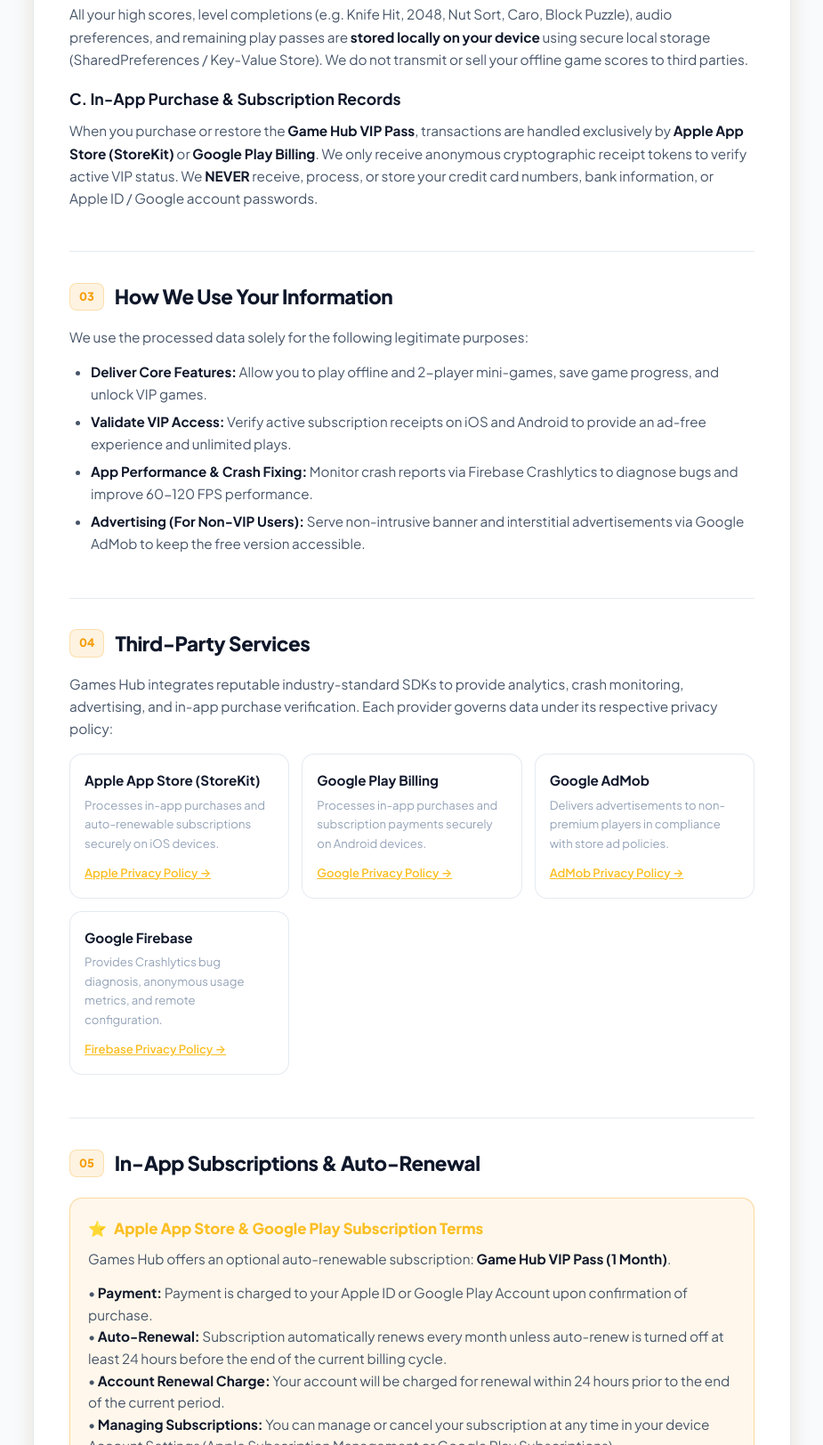
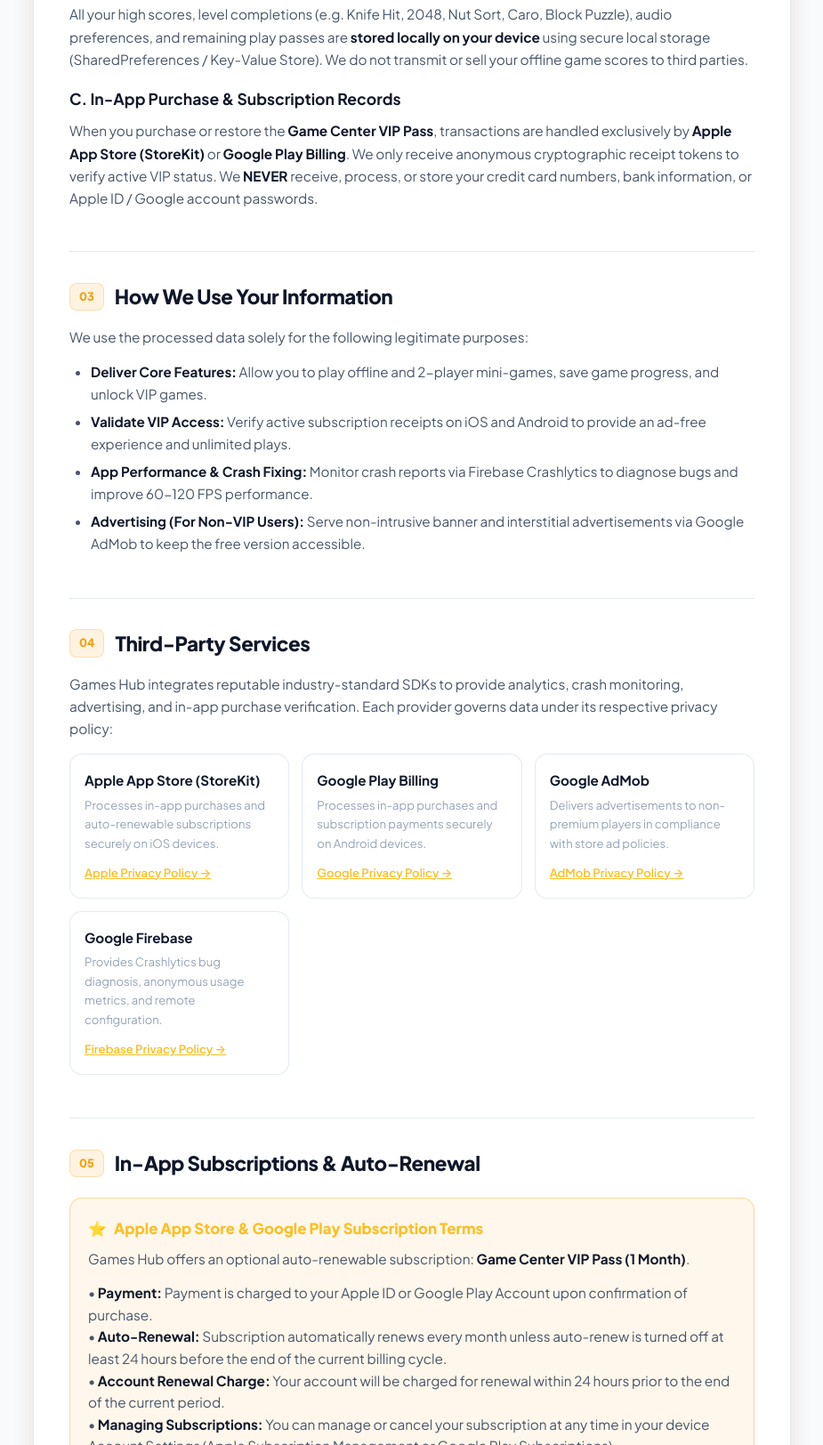
Before and after one commit to tranduytung0966882567/my_game_policy, a plain HTML site: page index.html in a window 1280 px wide. Shown: the part 1233-2857 px from the top of the page at 89% size, without its empty margins (177-1102 px from the left). Drawn offline with Linux system fonts and the light colour scheme.

Commit message:
Rename 'Game Hub VIP Pass' to 'Game Center VIP Pass'

```diff
--- a/index.html
+++ b/index.html
@@ -110,7 +110,7 @@
 
         <h3>C. In-App Purchase & Subscription Records</h3>
         <p>
-          When you purchase or restore the <strong>Game Hub VIP Pass</strong>, transactions are handled exclusively by <strong>Apple App Store (StoreKit)</strong> or <strong>Google Play Billing</strong>. We only receive anonymous cryptographic receipt tokens to verify active VIP status. We <strong>NEVER</strong> receive, process, or store your credit card numbers, bank information, or Apple ID / Google account passwords.
+          When you purchase or restore the <strong>Game Center VIP Pass</strong>, transactions are handled exclusively by <strong>Apple App Store (StoreKit)</strong> or <strong>Google Play Billing</strong>. We only receive anonymous cryptographic receipt tokens to verify active VIP status. We <strong>NEVER</strong> receive, process, or store your credit card numbers, bank information, or Apple ID / Google account passwords.
         </p>
       </section>
 
@@ -179,7 +179,7 @@
           </div>
           <div class="callout-content">
             <p>
-              Games Hub offers an optional auto-renewable subscription: <strong>Game Hub VIP Pass (1 Month)</strong>.
+              Games Hub offers an optional auto-renewable subscription: <strong>Game Center VIP Pass (1 Month)</strong>.
             </p>
             <p>
               • <strong>Payment:</strong> Payment is charged to your Apple ID or Google Play Account upon confirmation of purchase.<br>
```
